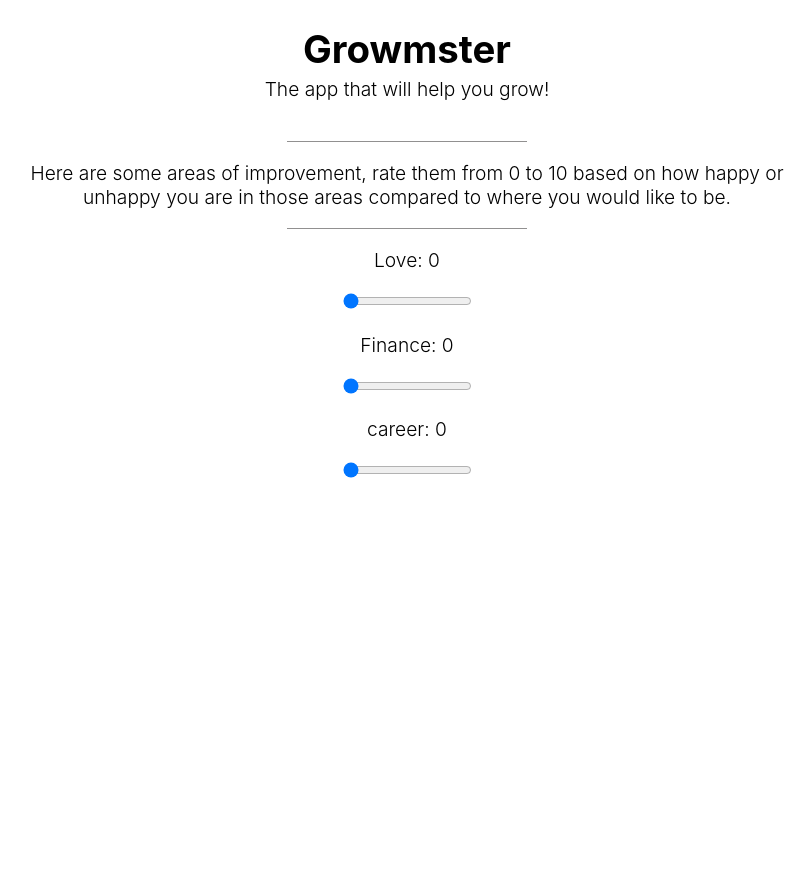
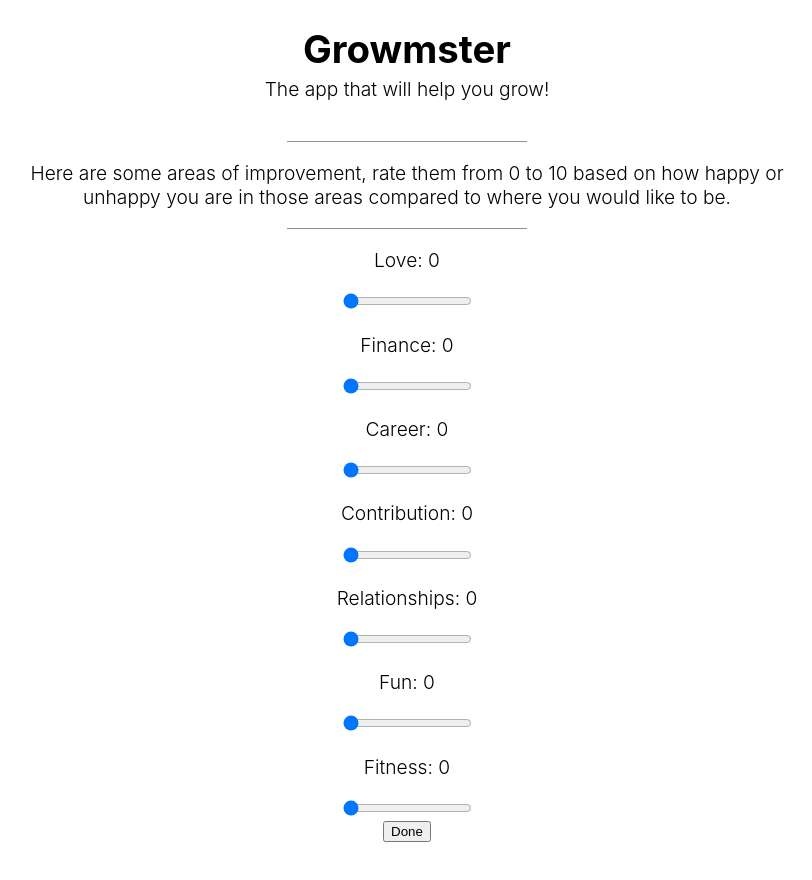
Before and after one commit to gregmarquet/growmster, a React (Create React App) app: page / in a window 1280 px wide. Shown: the whole page, without its empty margins (233-1045 px from the left). Before the commit the page ends 800 px from the top, so only its background shows below. Built offline with nearby package versions, Linux system fonts and the light colour scheme.

Commit message:
add quizDone state and handleSubmit in App.js and pass handleSubmit props to Quiz.js

```diff
--- a/src/App.js
+++ b/src/App.js
@@ -1,5 +1,4 @@
 import React, { Component } from 'react';
-import InputRange from 'react-input-range';
 
 import Quiz from './components/Quiz/Quiz';
 
@@ -7,9 +6,18 @@ import './App.css';
 
 class App extends Component {
   constructor(props) {
-    super(props);
+    super(props)
+    this.state = {
+      quizDone: false
+    }
+  }
 
+  handleSubmit = () => {
+    const quizDone = true
+    this.setState({ quizDone })
+    console.log(this.state.quizDone)
   }
+
   render() {
     return (
       <div className="App">
@@ -19,7 +27,8 @@ class App extends Component {
         </header>
         <div>
 
-          <Quiz />
+          <Quiz
+            handleSubmit= {this.handleSubmit}/>
         </div>
       </div>
     );
--- a/src/components/Quiz/Quiz.js
+++ b/src/components/Quiz/Quiz.js
@@ -1,5 +1,4 @@
 import React, { Component } from 'react';
-import InputRange from 'react-input-range';
 
 import SliderOption from '../SliderOption/SliderOption'
 import './Quiz.css'
@@ -13,7 +12,11 @@ class Quiz extends Component {
       values: {
         love: 0,
         finance: 0,
-        career: 0
+        career: 0,
+        contribution: 0,
+        relationships: 0,
+        fun: 0,
+        fitness: 0
       }
     }
   }
@@ -26,34 +29,54 @@ class Quiz extends Component {
     console.log(name, value)
     this.setState({ values })
   }
+
   render() {
     return (
       <div className="container">
         <div className="separation"></div>
         <p className="intro-text">Here are some areas of improvement, rate them from 0 to 10 based on how happy or unhappy you are in those areas compared to where you would like to be. </p>
         <div className="separation"></div>
-        <p className="area">Love: {this.state.values.love}</p>
-        <input
-          type="range"
-          min="0"
-          max="10"
-          name="love"
-          value={this.state.values.love}
-          onChange={this.handleChange} />
 
-        <p className="area">Finance: {this.state.values.finance}</p>
-        <input
-          type="range"
-          min="0"
-          max="10"
-          name="finance"
-          value={this.state.values.finance}
-          onChange={this.handleChange} />
+        <SliderOption
+          name='love'
+          values={this.state.values}
+          handleChange={this.handleChange} />
+
+        <SliderOption
+          name='finance'
+          values={this.state.values}
+          handleChange={this.handleChange} />
 
         <SliderOption
           name='career'
           values={this.state.values}
           handleChange={this.handleChange}/>
+
+        <SliderOption
+          name='contribution'
+          values={this.state.values}
+          handleChange={this.handleChange} />
+
+        <SliderOption
+          name='relationships'
+          values={this.state.values}
+          handleChange={this.handleChange} />
+
+        <SliderOption
+          name='fun'
+          values={this.state.values}
+          handleChange={this.handleChange} />
+
+        <SliderOption
+          name='fitness'
+          values={this.state.values}
+          handleChange={this.handleChange} />
+
+        <button
+          className="submit"
+          id="submit"
+          onClick={this.props.handleSubmit}
+        >Done</button>
       </div>
     )
   }
--- a/src/components/SliderOption/SliderOption.js
+++ b/src/components/SliderOption/SliderOption.js
@@ -2,9 +2,9 @@ import React from 'react';
 
 function SliderOption(props) {
   return (
-    <div>
+    <div className="slider-option">
       <p className="area">
-        {`${props.name}: ${props.values[props.name]}`}
+        {`${props.name[0].toUpperCase()}${props.name.slice(1)}: ${props.values[props.name]}`}
       </p>
       <input
         type="range"
```
